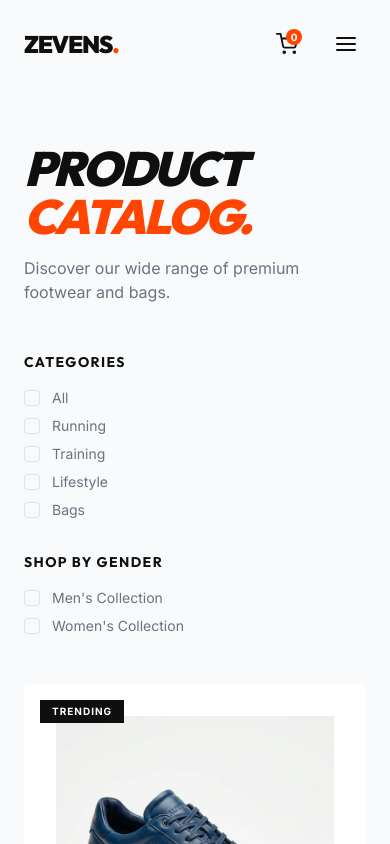
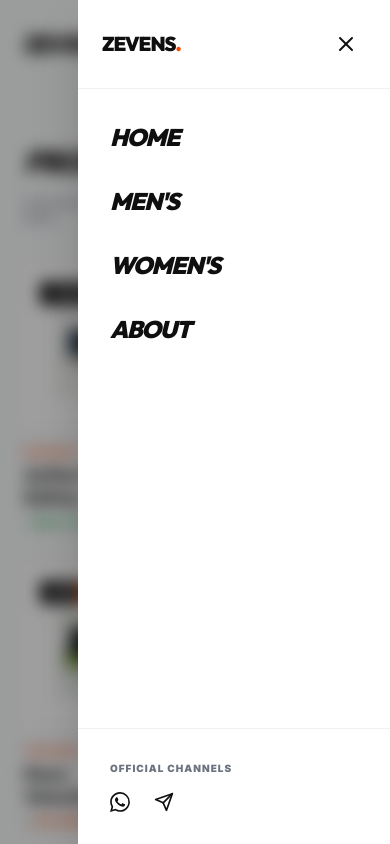
Before and after one commit to shohan-code/Zevens, a Next.js app: page /products in a window 390 px wide. Both pictures are taken after a click on the button 346 px from the left and 44 px from the top of the page. Shown: the top 844 px of the page. Built offline with nearby package versions, Linux system fonts and the light colour scheme.

Commit message:
Polish: Comprehensive mobile optimization and visual refinements site-wide

```diff
--- a/src/app/products/page.tsx
+++ b/src/app/products/page.tsx
@@ -83,19 +83,19 @@
   return (
     <div className="bg-background min-h-screen py-16">
       <div className="container mx-auto px-6">
-        <header className="mb-12">
-            <h1 className="text-5xl font-heading font-black italic tracking-tighter mb-4 uppercase">
+        <header className="mb-10">
+            <h1 className="text-3xl md:text-5xl font-heading font-black italic tracking-tighter mb-4 uppercase">
                 {categoryFilter ? `${categoryFilter}'s` : "Product"} <span className="text-accent">Catalog.</span>
             </h1>
-            <p className="text-secondary">Discover our wide range of premium footwear and bags.</p>
+            <p className="text-secondary text-[10px] uppercase font-bold tracking-widest mt-2">Discover our wide range of premium footwear and bags.</p>
         </header>
 
         <div className="flex flex-col lg:flex-row gap-12">
             {/* Filter Sidebar */}
-            <aside className="w-full lg:w-64 space-y-8">
+            <aside className="w-full lg:w-64 space-y-8 order-2 lg:order-1">
                 <div>
                     <h3 className="font-heading font-bold text-sm uppercase tracking-widest mb-4">Categories</h3>
-                    <div className="space-y-2">
+                    <div className="grid grid-cols-2 sm:grid-cols-3 lg:grid-cols-1 gap-4 lg:space-y-2">
                         {["All", "Running", "Training", "Lifestyle", "Bags"].map(cat => (
                            <Link
                                 key={cat}
@@ -103,32 +103,18 @@
                                 className={`flex items-center space-x-3 group ${categoryFilter === cat.toLowerCase() ? 'text-accent' : 'text-secondary'}`}
                             >
                                 <div className={`w-4 h-4 border rounded-sm transition-colors ${categoryFilter === cat.toLowerCase() ? 'border-accent bg-accent' : 'border-black/10 group-hover:border-accent'}`} />
-                                <span className="text-sm group-hover:text-primary transition-colors">{cat}</span>
+                                <span className="text-[10px] font-bold uppercase tracking-widest group-hover:text-primary transition-colors">{cat}</span>
                            </Link>
                         ))}
                     </div>
                 </div>
-                <div>
-                    <h3 className="font-heading font-bold text-sm uppercase tracking-widest mb-4">Shop by Gender</h3>
-                    <div className="space-y-2">
-                        {["Men", "Women"].map(gender => (
-                           <Link
-                                key={gender}
-                                href={`/products?category=${gender.toLowerCase()}`}
-                                className={`flex items-center space-x-3 group ${categoryFilter === gender.toLowerCase() ? 'text-accent' : 'text-secondary'}`}
-                            >
-                                <div className={`w-4 h-4 border rounded-sm transition-colors ${categoryFilter === gender.toLowerCase() ? 'border-accent bg-accent' : 'border-black/10 group-hover:border-accent'}`} />
-                                <span className="text-sm group-hover:text-primary transition-colors">{gender}'s Collection</span>
-                           </Link>
-                        ))}
-                    </div>
-                </div>
+                {/* Gender Filter removed for space on mobile, or can be added back if needed */}
             </aside>
 
             {/* Product Grid */}
-            <div className="flex-grow">
+            <div className="flex-grow order-1 lg:order-2">
                 {filteredProducts.length > 0 ? (
-                    <div className="grid grid-cols-1 md:grid-cols-2 xl:grid-cols-3 gap-8">
+                    <div className="grid grid-cols-2 xl:grid-cols-3 gap-4 md:gap-8">
                         {filteredProducts.map((product) => (
                             <div key={product.id} className="group flex flex-col">
                                 <div className="aspect-square bg-surface rounded-sm overflow-hidden relative mb-4 transition-all duration-500 group-hover:shadow-xl">
--- a/src/app/story/page.tsx
+++ b/src/app/story/page.tsx
@@ -14,10 +14,10 @@
           />
         </div>
         <div className="container mx-auto px-6 relative z-10 text-center">
-            <h1 className="text-5xl md:text-7xl font-heading font-black italic tracking-tighter uppercase mb-4">
+            <h1 className="text-4xl md:text-7xl font-heading font-black italic tracking-tighter uppercase mb-4">
                 OUR <span className="text-accent">STORY.</span>
             </h1>
-            <p className="text-white/60 max-w-2xl mx-auto text-[10px] uppercase tracking-[0.4em] font-black italic">
+            <p className="text-white/60 max-w-2xl mx-auto text-[8px] md:text-[10px] uppercase tracking-[0.4em] font-black italic">
                 Redefining the walk for the modern minimalist.
             </p>
         </div>
--- a/src/components/layout/Footer.tsx
+++ b/src/components/layout/Footer.tsx
@@ -4,8 +4,8 @@
   return (
     <footer className="bg-surface border-t border-black/5 pt-16 pb-8">
       <div className="container mx-auto px-6">
-        <div className="grid grid-cols-1 md:grid-cols-4 gap-12 mb-16">
-          <div className="col-span-1 md:col-span-1">
+        <div className="grid grid-cols-2 md:grid-cols-4 gap-12 mb-16">
+          <div className="col-span-2 md:col-span-1">
             <Link href="/" className="text-2xl font-heading font-black tracking-tighter mb-4 block">
               ZEVENS<span className="text-accent">.</span>
             </Link>
--- a/src/components/layout/Navbar.tsx
+++ b/src/components/layout/Navbar.tsx
@@ -5,6 +5,7 @@
 
 export default function Navbar() {
   const [isScrolled, setIsScrolled] = useState(false);
+  const [isMenuOpen, setIsMenuOpen] = useState(false);
 
   useEffect(() => {
     const handleScroll = () => {
@@ -62,7 +63,10 @@
             </span>
           </button>
 
-          <button className="md:hidden p-2">
+          <button
+            className="md:hidden p-2 text-primary hover:bg-black/5 rounded-full transition-colors"
+            onClick={() => setIsMenuOpen(true)}
+          >
             <svg
               xmlns="http://www.w3.org/2000/svg"
               width="24"
@@ -81,6 +85,52 @@
           </button>
         </div>
       </div>
+
+      {/* Mobile Menu Overlay */}
+      <div
+        className={`fixed inset-0 bg-primary/40 backdrop-blur-sm z-[60] transition-opacity duration-300 md:hidden ${
+          isMenuOpen ? "opacity-100 pointer-events-auto" : "opacity-0 pointer-events-none"
+        }`}
+        onClick={() => setIsMenuOpen(false)}
+      />
+
+      {/* Mobile Menu Drawer */}
+      <div
+        className={`fixed top-0 right-0 h-full w-[80%] max-w-sm bg-white z-[70] transition-transform duration-500 ease-out md:hidden shadow-2xl flex flex-col ${
+          isMenuOpen ? "translate-x-0" : "translate-x-full"
+        }`}
+      >
+        <div className="p-6 flex justify-between items-center border-b border-black/5">
+          <span className="text-xl font-heading font-black tracking-tighter">
+            ZEVENS<span className="text-accent">.</span>
+          </span>
+          <button
+            className="p-2 hover:bg-black/5 rounded-full transition-colors"
+            onClick={() => setIsMenuOpen(false)}
+          >
+            <svg xmlns="http://www.w3.org/2000/svg" width="24" height="24" viewBox="0 0 24 24" fill="none" stroke="currentColor" strokeWidth="2" strokeLinecap="round" strokeLinejoin="round"><path d="M18 6 6 18"/><path d="m6 6 12 12"/></svg>
+          </button>
+        </div>
+
+        <nav className="flex-grow p-8 flex flex-col space-y-8 text-2xl font-heading font-black italic uppercase tracking-tighter">
+            <Link href="/" onClick={() => setIsMenuOpen(false)} className="hover:text-accent transition-colors">HOME</Link>
+            <Link href="/products?category=men" onClick={() => setIsMenuOpen(false)} className="hover:text-accent transition-colors">MEN'S</Link>
+            <Link href="/products?category=women" onClick={() => setIsMenuOpen(false)} className="hover:text-accent transition-colors">WOMEN'S</Link>
+            <Link href="/story" onClick={() => setIsMenuOpen(false)} className="hover:text-accent transition-colors">ABOUT</Link>
+        </nav>
+
+        <div className="p-8 border-t border-black/5 space-y-4">
+            <p className="text-[10px] font-black uppercase text-secondary tracking-widest">Official Channels</p>
+            <div className="flex space-x-6">
+                <a href="https://wa.me/8801772024655" target="_blank" className="text-primary hover:text-green-600 transition-colors">
+                    <svg className="w-5 h-5 fill-current" role="img" viewBox="0 0 24 24" xmlns="http://www.w3.org/2000/svg"><path d="M17.472 14.382c-.297-.149-1.758-.867-2.03-.967-.273-.099-.471-.148-.67.15-.197.297-.767.966-.94 1.164-.173.199-.347.223-.644.075-.297-.15-1.255-.463-2.39-1.475-.883-.788-1.48-1.761-1.653-2.059-.173-.297-.018-.458.13-.606.134-.133.298-.347.446-.52.149-.174.198-.298.298-.497.099-.198.05-.371-.025-.52-.075-.149-.669-1.612-.916-2.207-.242-.579-.487-.5-.669-.51-.173-.008-.371-.01-.57-.01-.198 0-.52.074-.792.372-.272.297-1.04 1.016-1.04 2.479 0 1.462 1.065 2.875 1.213 3.074.149.198 2.096 3.2 5.077 4.487.709.306 1.262.489 1.694.625.712.227 1.36.195 1.871.118.571-.085 1.758-.719 2.006-1.413.248-.694.248-1.289.173-1.413-.074-.124-.272-.198-.57-.347m-5.421 7.403h-.004a9.87 9.87 0 01-5.031-1.378l-.361-.214-3.741.982.998-3.648-.235-.374a9.86 9.86 0 01-1.51-5.26c.001-5.45 4.436-9.884 9.888-9.884 2.64 0 5.122 1.03 6.988 2.898a9.825 9.825 0 012.893 6.994c-.003 5.45-4.437 9.884-9.885 9.884m8.413-18.297A11.815 11.815 0 0012.05 0C5.495 0 .16 5.335.157 11.892c0 2.096.547 4.142 1.588 5.945L0 24l6.335-1.662c1.72.937 3.659 1.43 5.623 1.43h.005c6.554 0 11.89-5.335 11.893-11.893a11.821 11.821 0 00-3.48-8.413Z"/></svg>
+                </a>
+                <a href="mailto:zevens@contact.com" className="text-primary hover:text-accent transition-colors">
+                    <svg xmlns="http://www.w3.org/2000/svg" width="20" height="20" viewBox="0 0 24 24" fill="none" stroke="currentColor" strokeWidth="2" strokeLinecap="round" strokeLinejoin="round"><path d="m22 2-7 20-4-9-9-4Z"/><path d="M22 2 11 13"/></svg>
+                </a>
+            </div>
+        </div>
+      </div>
     </nav>
   );
 }
```
Also changed, not shown: src/app/checkout/page.tsx (+4 -4 lines), src/app/page.tsx (+4 -4 lines), src/app/products/[id]/page.tsx (+4 -4 lines), src/components/home/HeroSection.tsx (+4 -4 lines).
